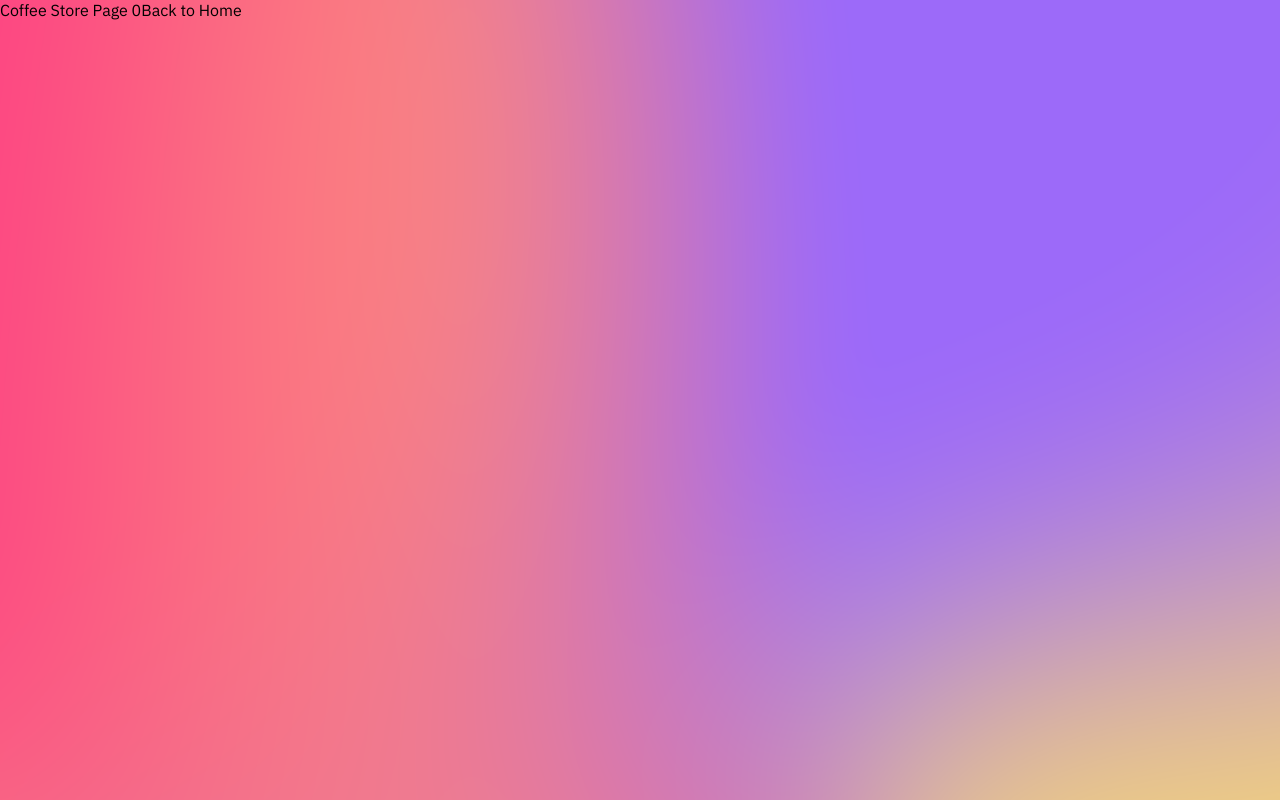
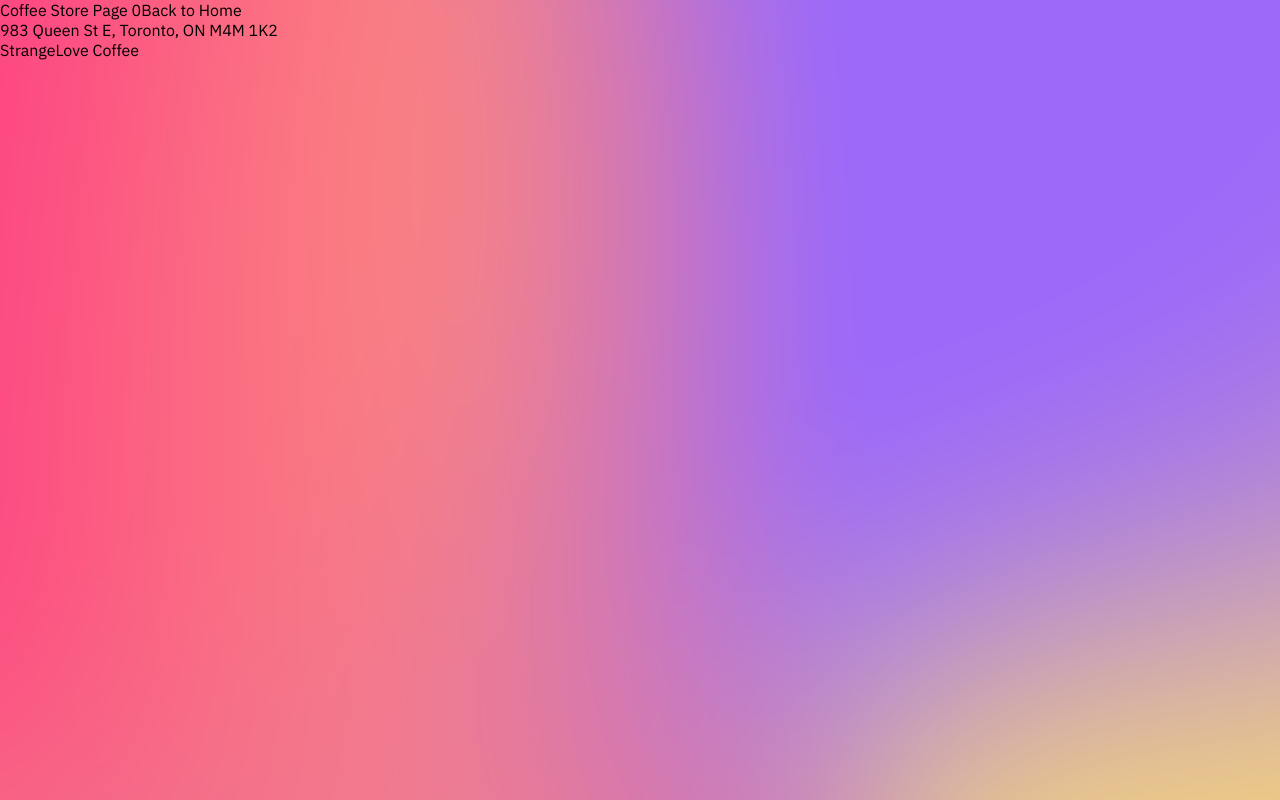
Before and after one commit to MeatyButter/discover-coffee-stores, a Next.js app: page /coffee-store/0 in a window 1280 px wide. Shown: the top 800 px of the page. Built offline with nearby package versions, Linux system fonts and the light colour scheme.

Commit message:
feature: add in fallback management

```diff
--- a/pages/coffee-store/[id].js
+++ b/pages/coffee-store/[id].js
@@ -9,7 +9,7 @@
     return {
         props: {
             coffeeStore: coffeeStoresData.find(coffeeStore => {
-                return coffeeStore.id === 0//params.id //dynamic id
+                return coffeeStore.id.toString() === params.id; //dynamic id
             })
         }
     }
@@ -17,7 +17,7 @@
 
 export function getStaticPaths() {
     return {
-        fallback: false,
+        fallback: true,
         paths: [
             { params: { id: '0' } },
             { params: { id: '1' } }
@@ -25,13 +25,23 @@
     }
 }
 
-const CoffeeStore = () => {
+
+const CoffeeStore = (props) => {
     const router = useRouter();
-    console.log('router', router);
+
+    // If the path hasn't been defined in static paths, return a loading state
+    // until the data can be downloaded. If it doesn't exist, it will throw an error
+    // on the second time around.
+    if(router.isFallback) {
+        return <div>loading...</div>;
+    }
+
     return (
         <div>
             Coffee Store Page {router.query.id}
             <Link href="/">Back to Home</Link>
+            <p>{props.coffeeStore.address}</p>
+            <p>{props.coffeeStore.name}</p>
         </div>
     )
 }
```
